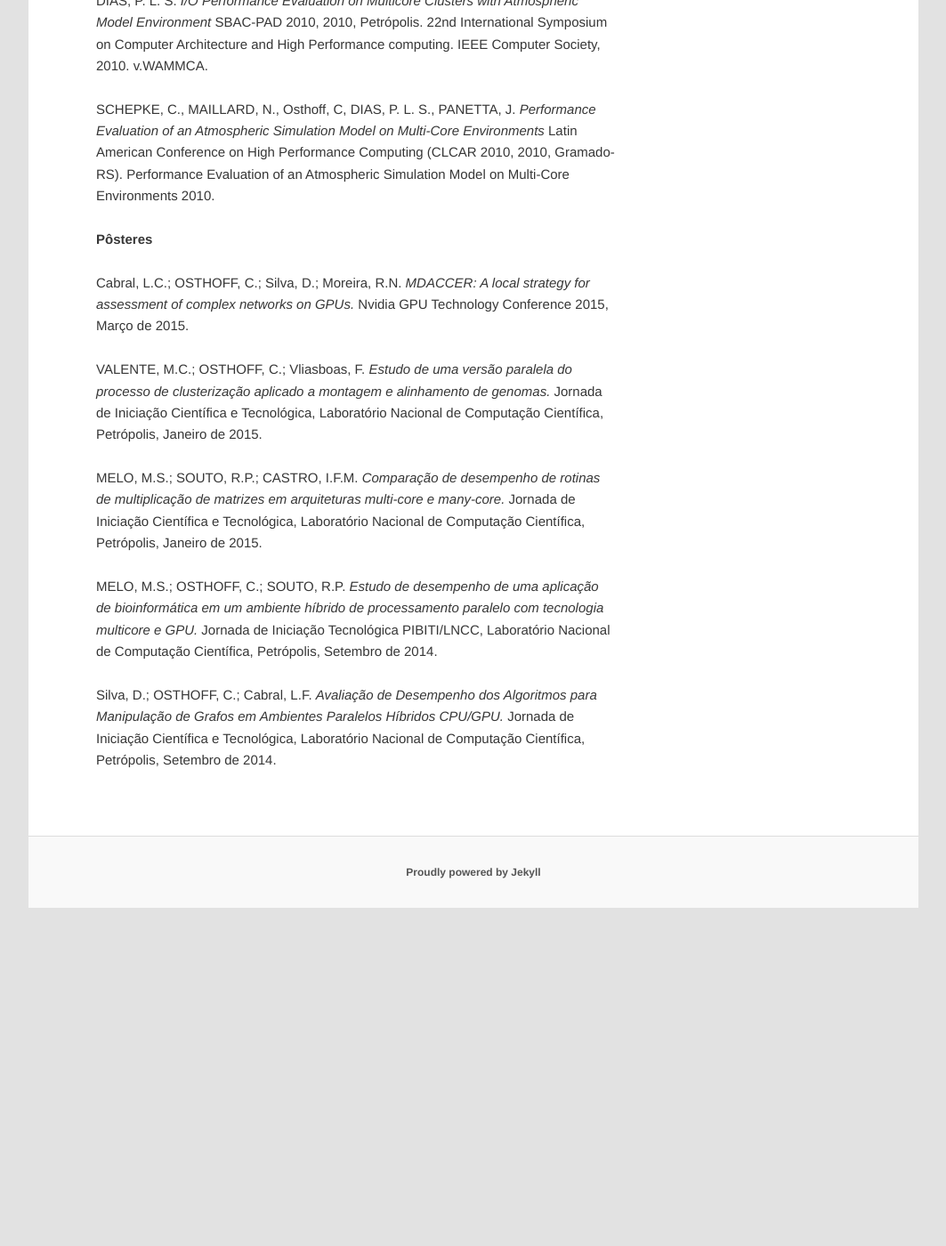
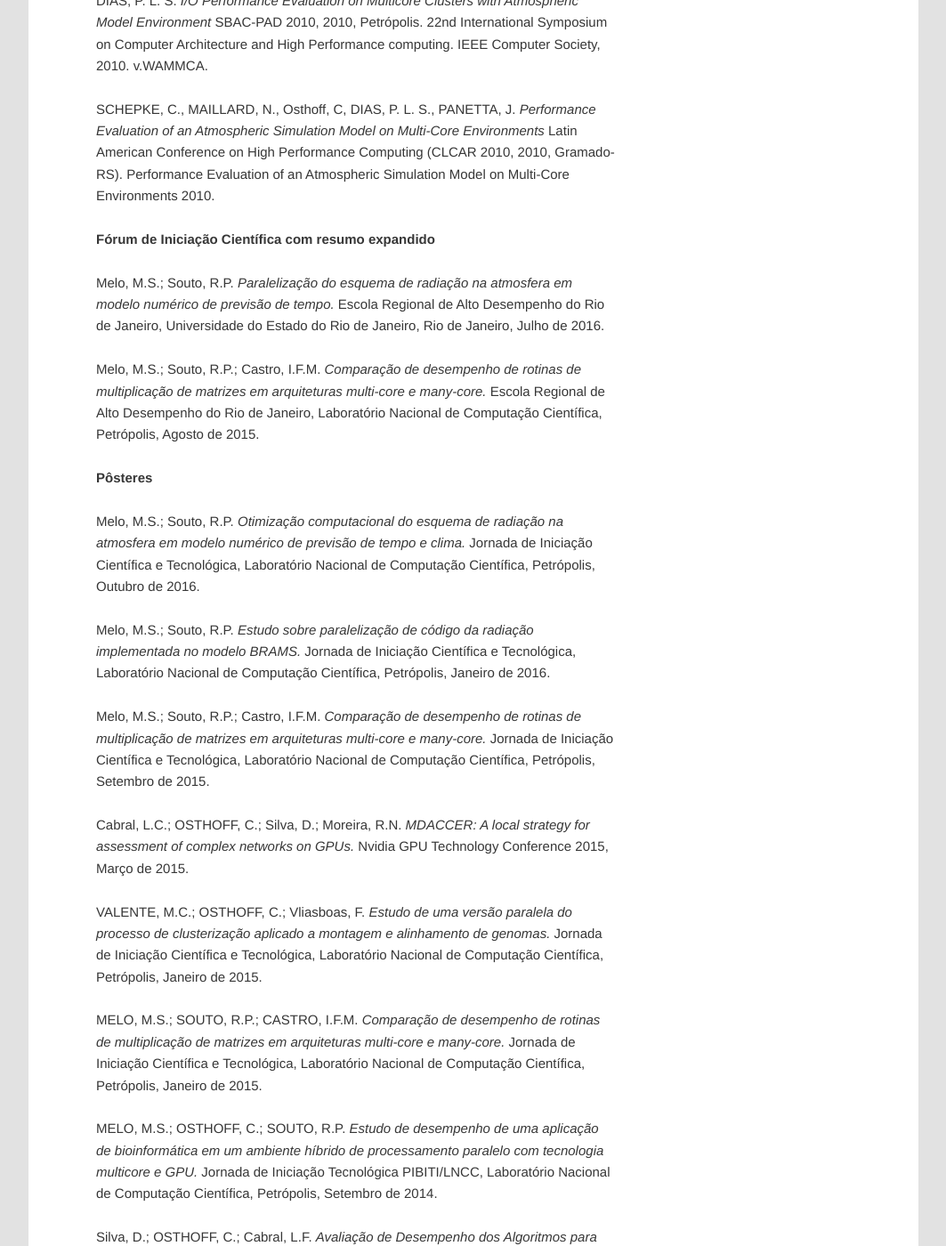
Before and after one commit to gmgall/site-cenapad, a Jekyll site: the page built from publicacoes/index.markdown, in a window 1280 px wide and 1400 px high, scrolled down 4489 px. Shown: the whole window at 89% size, without its empty margins (108-1171 px from the left). Built offline with Jekyll 4.4.1, drawn with Linux system fonts in a browser that asks for light colours; Markdown is read by kramdown in place of the engine named in the settings; before the commit the page ends 5539 px from its top, so only the background shows below that.

Commit message:
Atualiza a página de publicações

```diff
--- a/publicacoes/index.markdown
+++ b/publicacoes/index.markdown
@@ -136,7 +136,29 @@ SCHEPKE, C., MAILLARD, N., Osthoff, C, DIAS, P. L. S., PANETTA, J.
 *Performance Evaluation of an Atmospheric Simulation Model on Multi-Core Environments*
 Latin American Conference on High Performance Computing (CLCAR 2010, 2010, Gramado-RS). Performance Evaluation of an Atmospheric Simulation Model on Multi-Core Environments 2010.
 
+**Fórum de Iniciação Científica com resumo expandido**
+
+Melo, M.S.; Souto, R.P.
+*Paralelização do esquema de radiação na atmosfera em modelo numérico de previsão de tempo.*
+Escola Regional de Alto Desempenho do Rio de Janeiro, Universidade do Estado do Rio de Janeiro, Rio de Janeiro, Julho de 2016.
+
+Melo, M.S.; Souto, R.P.; Castro, I.F.M.
+*Comparação de desempenho de rotinas de multiplicação de matrizes em arquiteturas multi-core e many-core.*
+Escola Regional de Alto Desempenho do Rio de Janeiro, Laboratório Nacional de Computação Científica, Petrópolis, Agosto de 2015.
+
 **Pôsteres**
+
+Melo, M.S.; Souto, R.P.
+*Otimização computacional do esquema de radiação na atmosfera em modelo numérico de previsão de tempo e clima.*
+Jornada de Iniciação Científica e Tecnológica, Laboratório Nacional de Computação Científica, Petrópolis, Outubro de 2016.
+
+Melo, M.S.; Souto, R.P.
+*Estudo sobre paralelização de código da radiação implementada no modelo BRAMS.*
+Jornada de Iniciação Científica e Tecnológica, Laboratório Nacional de Computação Científica, Petrópolis, Janeiro de 2016.
+
+Melo, M.S.; Souto, R.P.; Castro, I.F.M.
+*Comparação de desempenho de rotinas de multiplicação de matrizes em arquiteturas multi-core e many-core.*
+Jornada de Iniciação Científica e Tecnológica, Laboratório Nacional de Computação Científica, Petrópolis, Setembro de 2015.
 
 Cabral, L.C.; OSTHOFF, C.; Silva, D.; Moreira, R.N.
 *MDACCER: A local strategy for assessment of complex networks on GPUs.*
```
